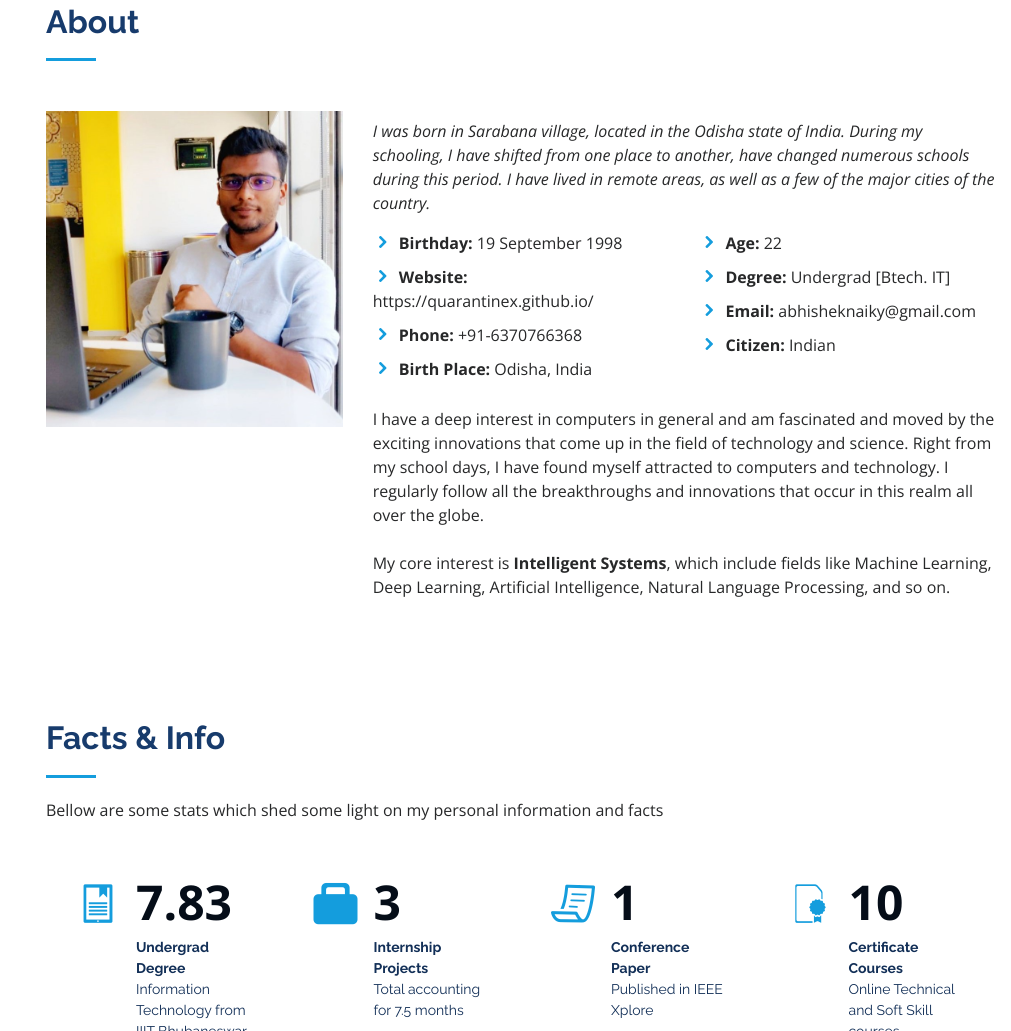
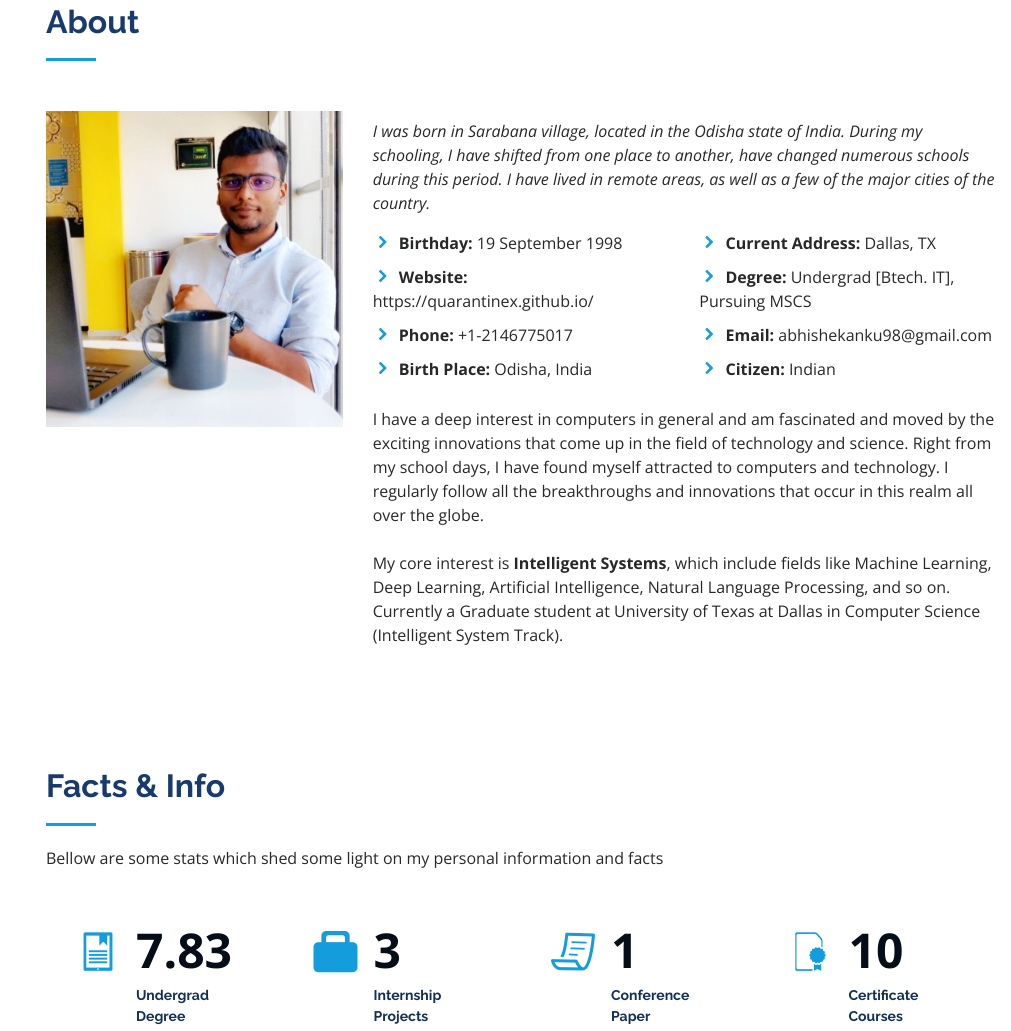
Before and after one commit to Quarantinex/Quarantinex.github.io, a plain HTML site: page index.html in a window 1280 px wide. Shown: the part 857-1888 px from the top of the page, without its empty margins (269-1280 px from the left). Drawn offline with nearby package versions, Linux system fonts and the light colour scheme.

Commit message:
personal info changes

```diff
--- a/index.html
+++ b/index.html
@@ -116,15 +116,15 @@
                   <li><i class="icofont-rounded-right"></i> <strong>Birthday:</strong> 19 September 1998</li>
                   <li><i class="icofont-rounded-right"></i> <strong>Website:</strong> https://quarantinex.github.io/
                   </li>
-                  <li><i class="icofont-rounded-right"></i> <strong>Phone:</strong> +91-6370766368</li>
+                  <li><i class="icofont-rounded-right"></i> <strong>Phone:</strong> +1-2146775017</li>
                   <li><i class="icofont-rounded-right"></i> <strong>Birth Place:</strong> Odisha, India</li>
                 </ul>
               </div>
               <div class="col-lg-6">
                 <ul>
-                  <li><i class="icofont-rounded-right"></i> <strong>Age:</strong> 22</li>
-                  <li><i class="icofont-rounded-right"></i> <strong>Degree:</strong> Undergrad [Btech. IT]</li>
-                  <li><i class="icofont-rounded-right"></i> <strong>Email:</strong> abhisheknaiky@gmail.com </li>
+                  <li><i class="icofont-rounded-right"></i> <strong>Current Address:</strong> Dallas, TX</li>
+                  <li><i class="icofont-rounded-right"></i> <strong>Degree:</strong> Undergrad [Btech. IT], Pursuing MSCS </li>
+                  <li><i class="icofont-rounded-right"></i> <strong>Email:</strong> abhishekanku98@gmail.com </li>
                   <li><i class="icofont-rounded-right"></i> <strong>Citizen:</strong> Indian </li>
                 </ul>
               </div>
@@ -136,7 +136,7 @@
               in this realm all over the globe.
               <br><br>
               My core interest is <b>Intelligent Systems</b>, which include fields like Machine Learning, Deep Learning,
-              Artificial Intelligence, Natural Language Processing, and so on.
+              Artificial Intelligence, Natural Language Processing, and so on. Currently a Graduate student at University of Texas at Dallas in Computer Science (Intelligent System Track).
             </p>
           </div>
         </div>
```
